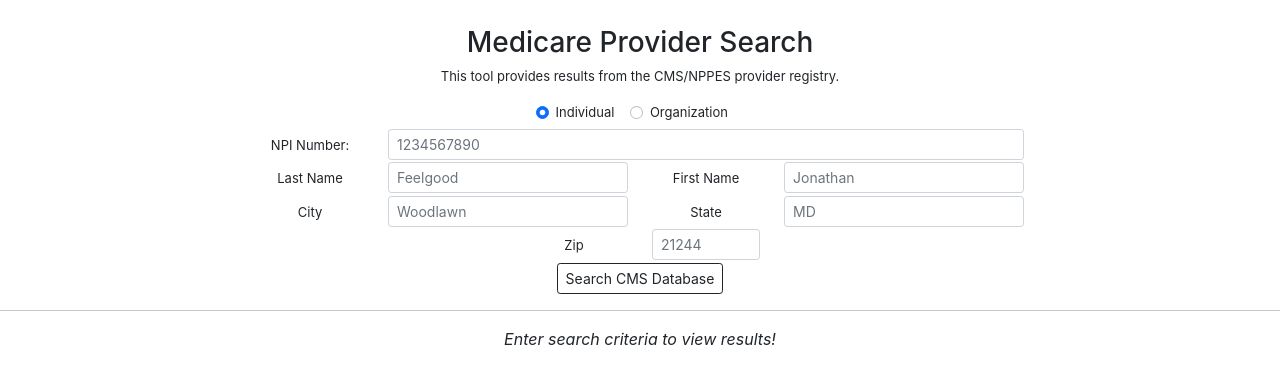
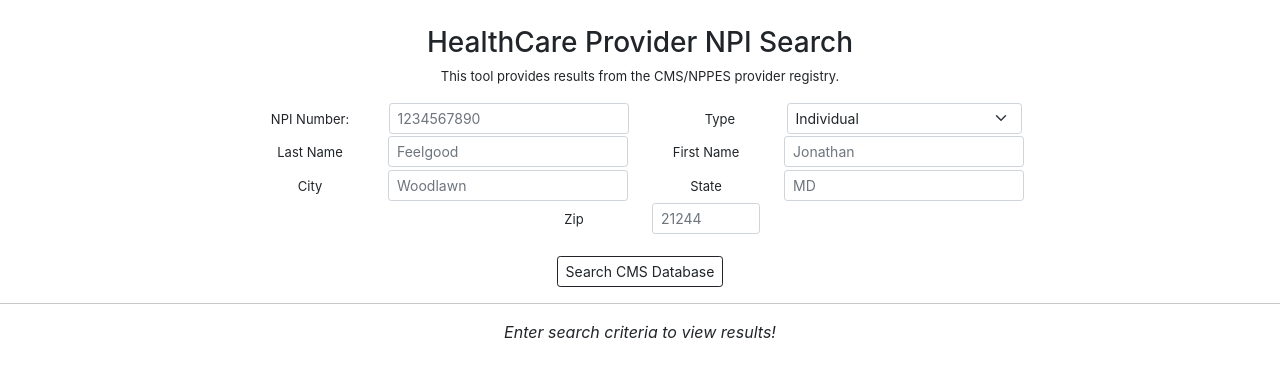
Before and after one commit to aarontbethea/doctorSearch, a React (Create React App) app in the folder doc-search-project/: page / in a window 1280 px wide. Shown: the top 384 px of the page. Built offline with nearby package versions, Linux system fonts and the light colour scheme.

Commit message:
another UI touchup

```diff
--- a/doc-search-project/src/styles/nppesSearch.css
+++ b/doc-search-project/src/styles/nppesSearch.css
@@ -4,3 +4,13 @@
     margin-top:2%;
     font-size:small;
 }
+
+#npiType {
+    width:29.7%;
+    height:10%;
+    margin-right:1.8%
+}
+
+#npientry {
+    margin-right: 1.6%;
+}
--- a/doc-search-project/src/widgets/type-one-search.jsx
+++ b/doc-search-project/src/widgets/type-one-search.jsx
@@ -74,7 +74,7 @@
   }
 
   //handle radio button toggle change
-  const onRadioToggle = (e) => {
+  const onProviderTypeChange = (e) => {
     //log the value
     console.log(e.target.value);
     setSearchType(e.target.value);
@@ -131,11 +131,11 @@
 
   return (
     <div id="medicare-search">
-      <h3>Medicare Provider Search</h3>
+      <h3>HealthCare Provider NPI Search</h3>
       {introMsg}
       <form onSubmit={handlesubmit}>
         {/* Toggle between Individual and Organizational Providers */}
-        <div className="form-check form-check-inline">
+        {/* <div className="form-check form-check-inline">
           <input
             className="form-check-input"
             type="radio"
@@ -161,14 +161,14 @@
           <label className="form-check-label" htmlFor="npiTypeOrg">
             Organization
           </label>
-        </div>
+        </div> */}
 
         {/* NPI Number */}
-        <div className="form-group row justify-content-center">
+        <div className="form-group row justify-content-between">
           <label htmlFor="npinbr" className="col-sm-2 col-form-label">
             NPI Number:
           </label>
-          <div className="col-sm">
+          <div className="col-sm-4" id="npientry">
             <input
               className="form-control form-control-sm"
               type="text"
@@ -177,6 +177,18 @@
               placeholder="1234567890"
             ></input>
           </div>
+          <label htmlFor="npiType" className="col-sm-2 col-form-label">
+            Type
+          </label>
+            <select className="form-select form-select-sm" name="npiType" id="npiType" aria-label="Default select example" onChange={onProviderTypeChange}>
+              <option value="NPI-1" defaultValue>
+                Individual
+              </option>
+              <option value="NPI-2">
+                Organization
+                </option>
+            </select>
+
         </div>
         {searchName}
         {/* Address, city state and zip */}
@@ -224,6 +236,7 @@
           </div>
         </div>
         {/* Submit button */}
+        <br/>
         <button type="submit" className="btn btn-outline-dark btn-sm">
           Search CMS Database
         </button>
```
